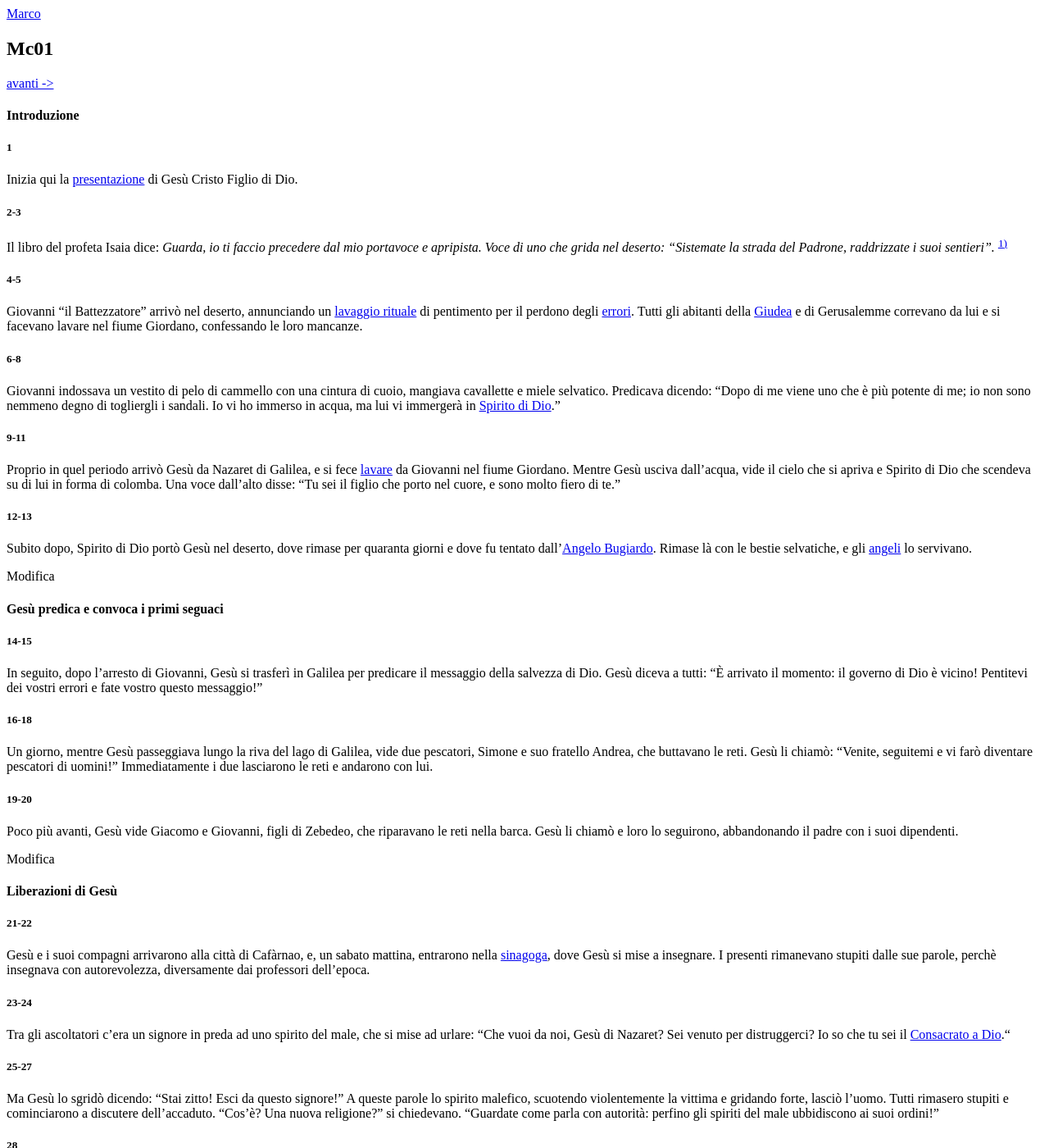
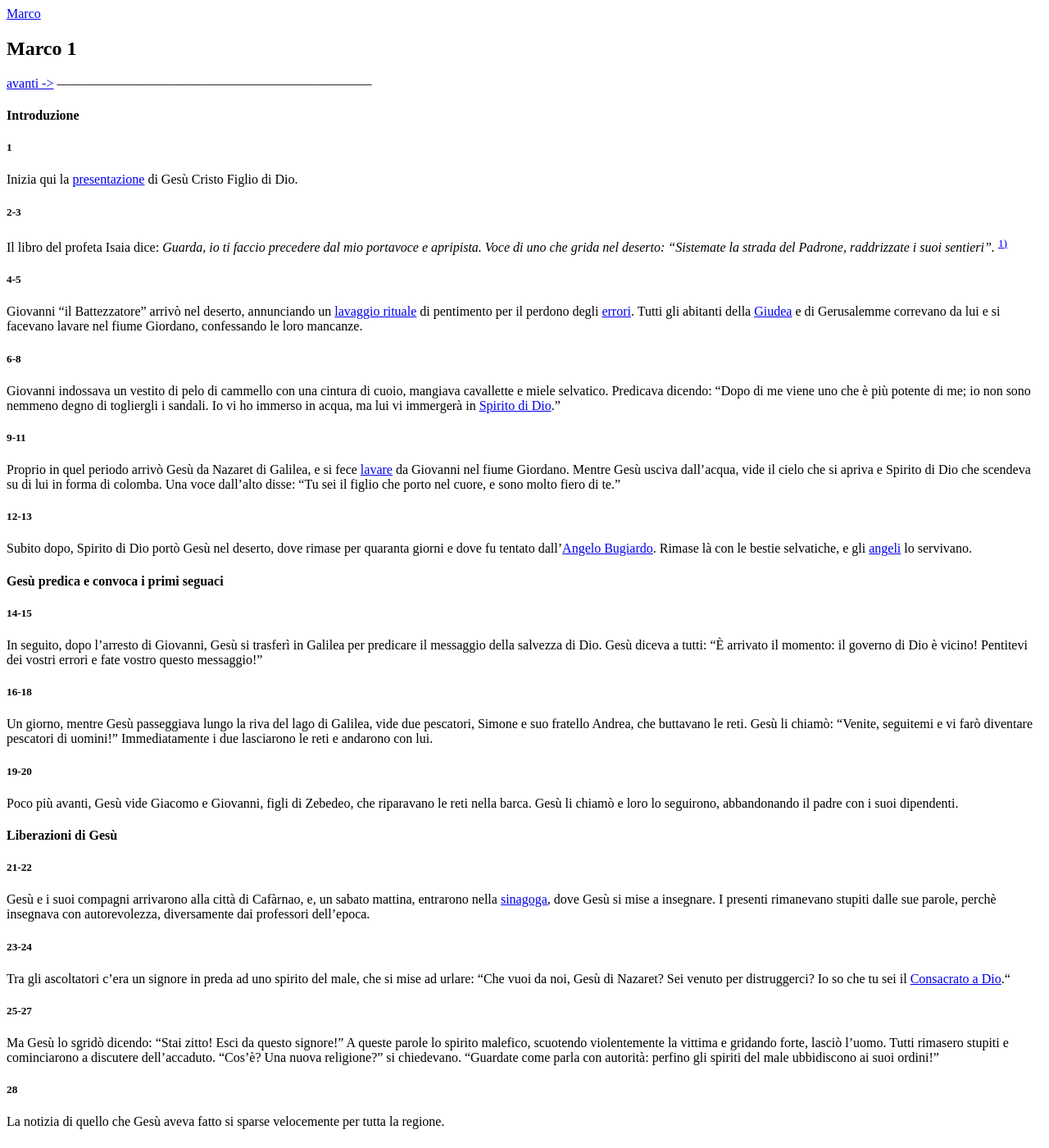
Before and after one commit to pachialu/marco-pages, a Jekyll site: the page built from pages/Mc01.md, in a window 1280 px wide and 1400 px high. Shown: the whole window at 82% size. Built offline with Jekyll 4.4.1, drawn with Linux system fonts in a browser that asks for light colours; some of the changed text lies outside the part shown.

Commit message:
marco 1, layout sistemato a mano

```diff
--- a/pages/Mc01.md
+++ b/pages/Mc01.md
@@ -1,9 +1,10 @@
 ---
 layout: page
-title: Mc01
+title: Marco 1
 ---
 
  [avanti ->](Mc02.html)
+ ------------------------------------------------------------------------
 
 #### Introduzione
 
@@ -31,7 +32,6 @@ Proprio in quel periodo arrivò Gesù da Nazaret di Galilea, e si fece <a href="
 
 Subito dopo, Spirito di Dio portò Gesù nel deserto, dove rimase per quaranta giorni e dove fu tentato dall’<a href="http://www.pachialu.it/doku/doku.php?id=angelo_bugiardo" class="wikilink2" title="angelo_bugiardo">Angelo Bugiardo</a>. Rimase là con le bestie selvatiche, e gli <a href="http://www.pachialu.it/doku/doku.php?id=glossario#angelo" class="wikilink1" title="glossario">angeli</a> lo servivano.
 
-Modifica
 
 #### Gesù predica e convoca i primi seguaci
 
@@ -47,7 +47,6 @@ Un giorno, mentre Gesù passeggiava lungo la riva del lago di Galilea, vide due
 
 Poco più avanti, Gesù vide Giacomo e Giovanni, figli di Zebedeo, che riparavano le reti nella barca. Gesù li chiamò e loro lo seguirono, abbandonando il padre con i suoi dipendenti.
 
-Modifica
 
 #### Liberazioni di Gesù
 
@@ -83,7 +82,6 @@ Il giorno dopo, Gesù si alzò molto prima dell’alba e andò in un posto solit
 
 Ma Gesù rispose: “Dobbiamo proseguire verso le altre città e portare anche lì il mio messaggio, perché questa è la mia missione”. Così Gesù girò tutta la provincia della Galilea, predicando nelle sinagoghe e liberando molte persone dalla forza degli spiriti del male.
 
-Modifica
 
 #### Guarigione di un lebbroso
 
@@ -99,12 +97,9 @@ Gesù lo mandò via, e gli raccomandò: “Vai subito a farti controllare dal sa
 
 Appena partito, però, quel signore cominciò a urlare a tutti la notizia della sua guarigione, col risultato che ben presto Gesù fu circondato da una tale folla che non poteva più entrare liberamente in nessuna città; doveva starsene fuori, negli spazi aperti dove andava a trovarlo gente da tutte le parti.
 
-Modifica
+------------------------------------------------------------------------
 
 <sup><a href="#fnt__1" id="fn__1" class="fn_bot">1)</a></sup> la seconda parte si trova in Is 40:3, ma la prima parte non ha un corrispondente in Isaia, semmai in Esodo 23:20 e Mal. 3:1
 
-mc01.txt · Ultima modifica: 2016/08/31 22:27 da admin
-
 ------------------------------------------------------------------------
-
  [avanti->](Mc02.html)
```
